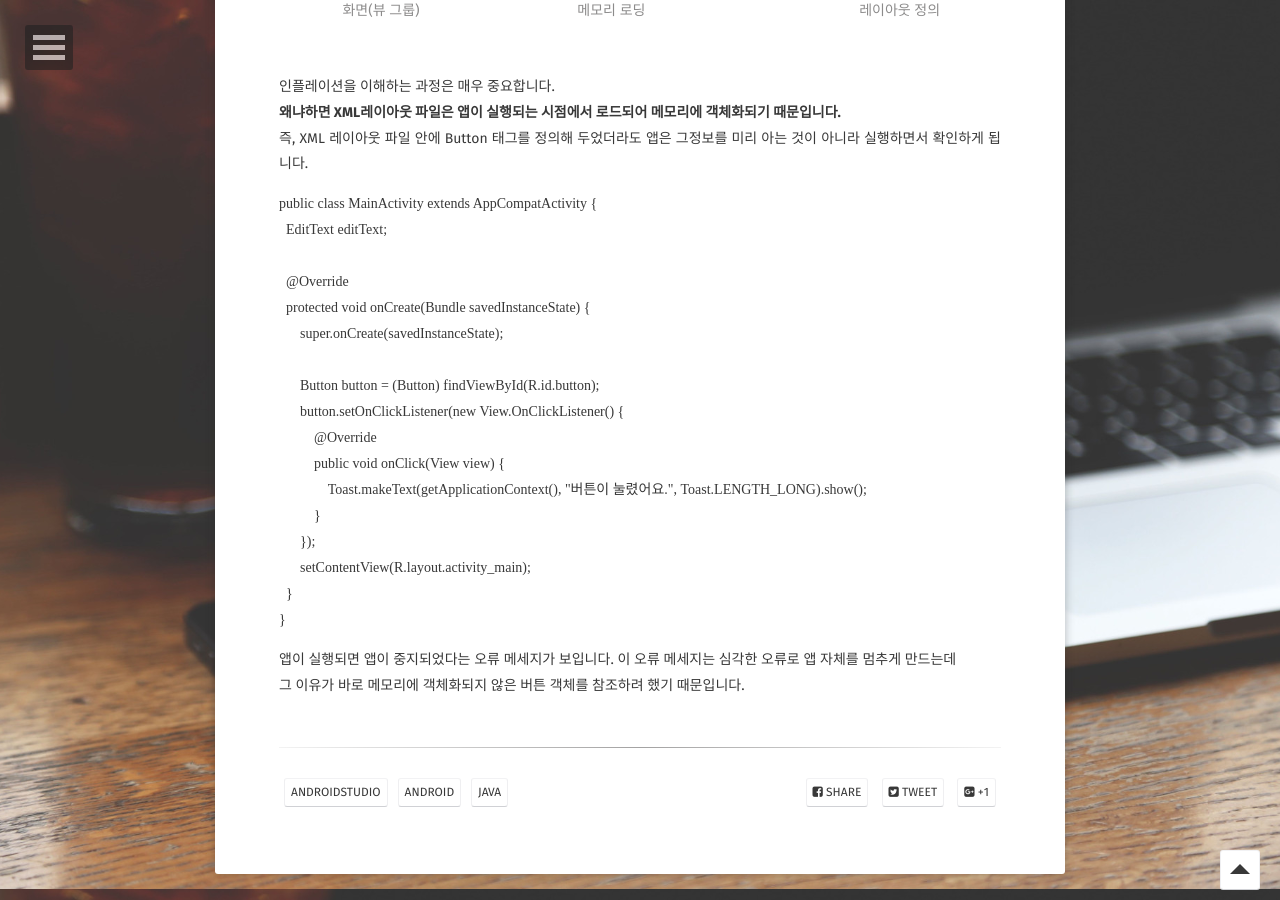
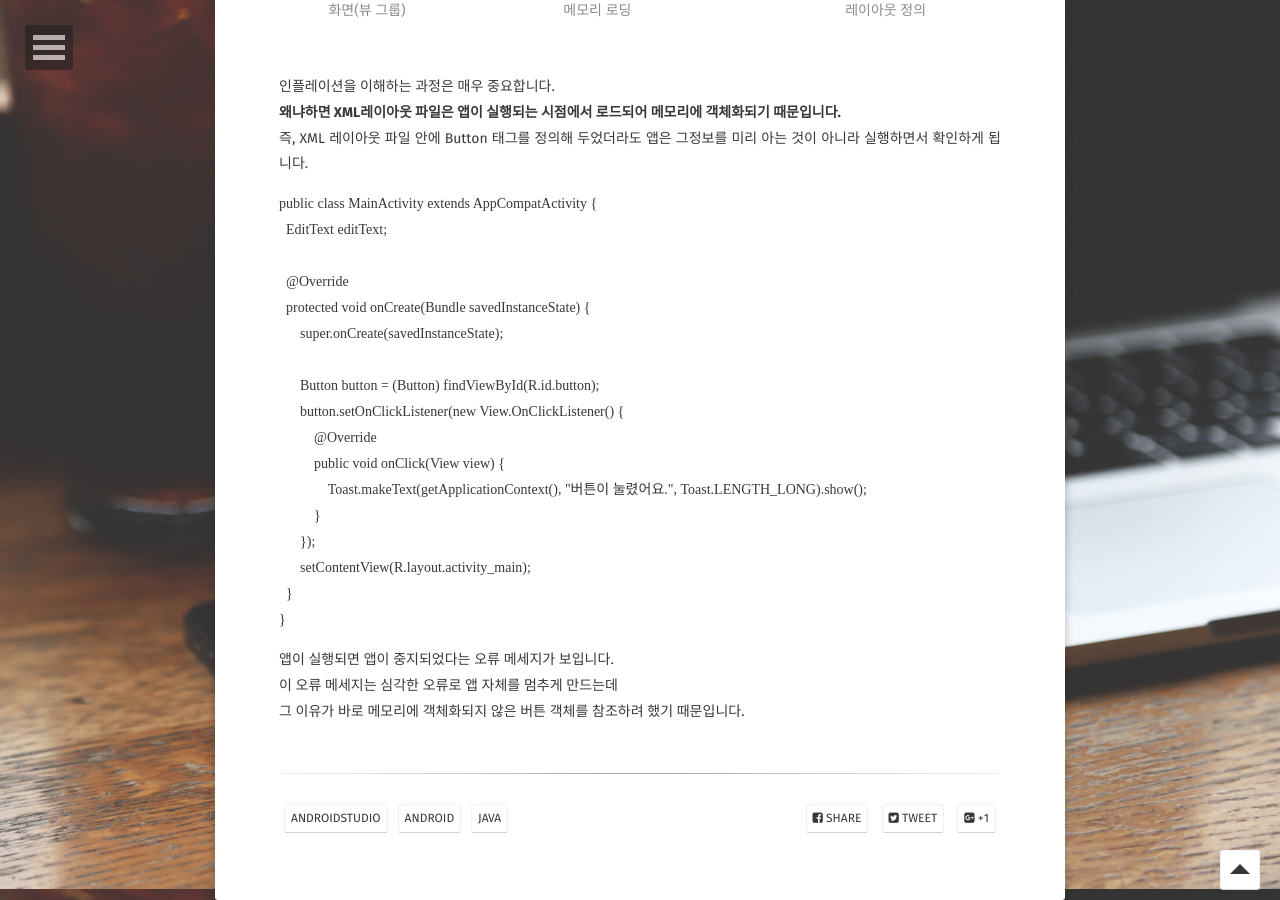
Before and after one commit to ChoiHyeongu/ChoiHyeongu.github.io, a Jekyll site: the page built from _posts/2018-07-15-Infation 이해하기.md, in a window 1280 px wide and 900 px high, scrolled down 911 px. Built offline with Jekyll 4.4.1, drawn with Linux system fonts in a browser that asks for light colours; some web fonts are replaced; comment, search, counter and statistics services are not loaded; part of the change alters nothing that is shown.

```diff
--- a/_posts/2018-07-15-Infation 이해하기.md
+++ b/_posts/2018-07-15-Infation 이해하기.md
@@ -17,7 +17,7 @@ XML 레이아웃에 정의된 내용이 메모리에 로딩된 후 객체회 되
 ![inflation](https://user-images.githubusercontent.com/35494666/42735255-a9f746ce-888b-11e8-91df-92dbc1981d46.png)
 
 <figure class="third">
-	<figcaption> &emsp;&emsp; &emsp;&emsp; 화면(뷰 그룹)&emsp;&emsp;&emsp;&emsp;&nbsp;&emsp;&emsp;&emsp;&emsp;&emsp;&emsp;&emsp;메모리 로딩 &emsp;&emsp;&emsp;&emsp;&emsp;&emsp;&emsp;&emsp;&emsp;&emsp;&emsp;&emsp;&emsp;&emsp;&emsp;레이아웃 정의</figcaption>
+	<figcaption> &emsp; &emsp;&emsp; 화면(뷰 그룹)&emsp;&emsp;&emsp;&emsp;&nbsp;&emsp;&emsp;&emsp;&emsp;&emsp;&emsp;&emsp;메모리 로딩 &emsp;&emsp;&emsp;&emsp;&emsp;&emsp;&emsp;&emsp;&emsp;&emsp;&emsp;&emsp;&emsp;&emsp;&emsp;레이아웃 정의</figcaption>
 </figure>
 <br>
 인플레이션을 이해하는 과정은 매우 중요합니다.
@@ -44,5 +44,6 @@ public class MainActivity extends AppCompatActivity {
 }
 </pre>
 
-앱이 실행되면 앱이 중지되었다는 오류 메세지가 보입니다. 이 오류 메세지는 심각한 오류로 앱 자체를 멈추게 만드는데
+앱이 실행되면 앱이 중지되었다는 오류 메세지가 보입니다.
+이 오류 메세지는 심각한 오류로 앱 자체를 멈추게 만드는데
 그 이유가 바로 메모리에 객체화되지 않은 버튼 객체를 참조하려 했기 때문입니다.
```
